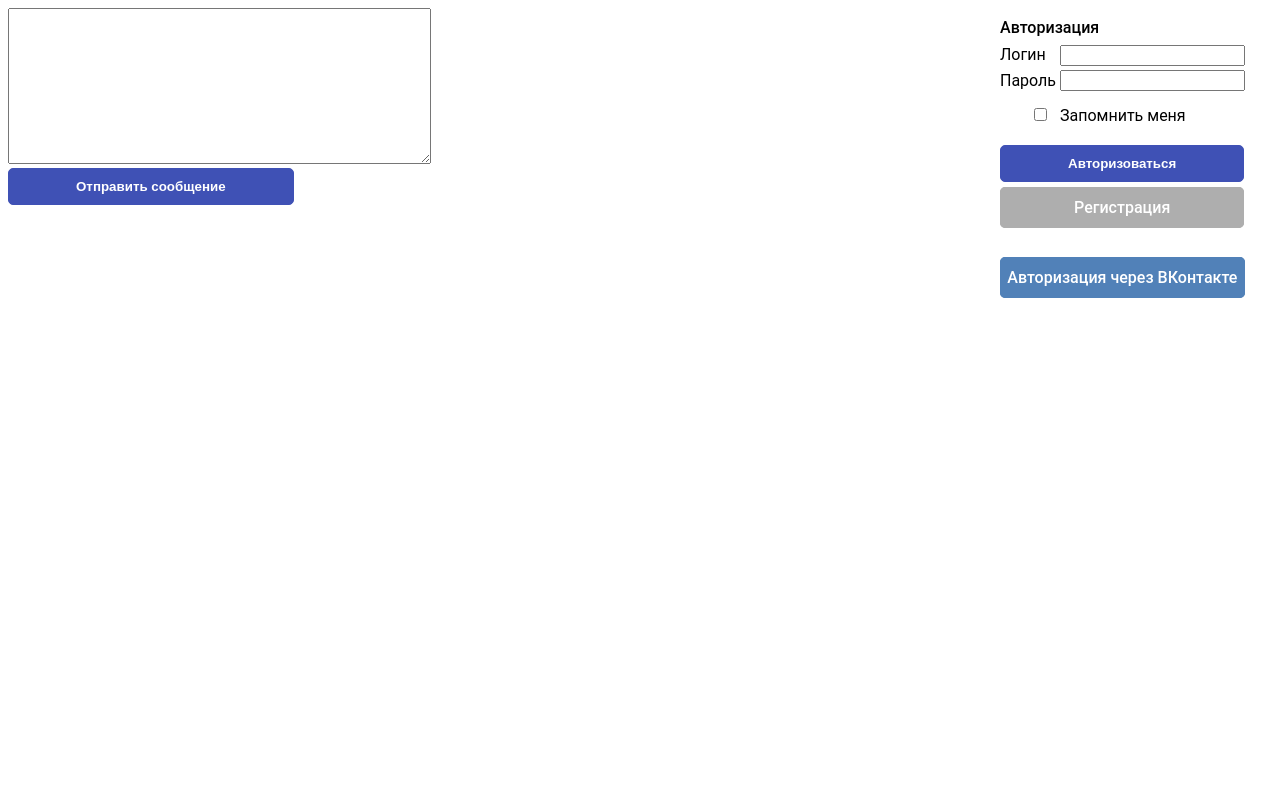
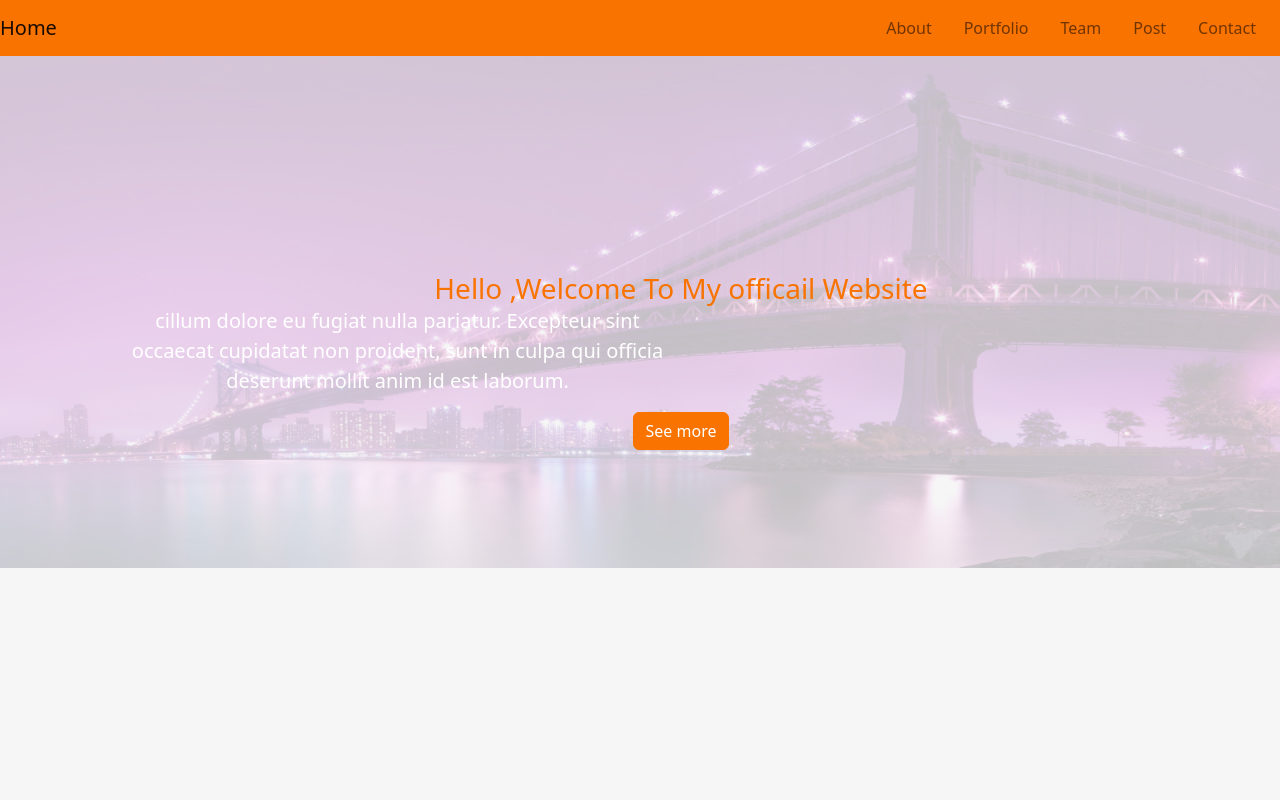
Before and after one commit to serg0592/module_38_final_project_trafic-tracker, a PHP site: page /main in a window 1280 px wide. Run offline with PHP 8.4, Linux system fonts and the light colour scheme; some web fonts are replaced.

Commit message:
Fixing: js, html, css

```diff
--- a/engine/views/main_view.php
+++ b/engine/views/main_view.php
@@ -19,6 +19,6 @@
 <p>
     <a class="reg_link" href="?url=regPage">Регистрация</a>
 </p><br>
-<p>
+<!--<p>
     <a class="reg_linkVK" href="?url=request_oauth">Авторизация через ВКонтакте</a>
-</p>
+</p>-->
--- a/engine/views/template_view.php
+++ b/engine/views/template_view.php
@@ -5,13 +5,13 @@
         <meta name="viewport" content="width=device-width, initial-scale=1.0">
         <link rel="stylesheet" href="css/style.css">
         <!-- CSS only -->
-        <!--<link href="https://cdn.jsdelivr.net/npm/bootstrap@5.2.1/dist/css/bootstrap.min.css" rel="stylesheet" integrity="sha384-iYQeCzEYFbKjA/T2uDLTpkwGzCiq6soy8tYaI1GyVh/UjpbCx/TYkiZhlZB6+fzT" crossorigin="anonymous">--->
+        <link href="https://cdn.jsdelivr.net/npm/bootstrap@5.2.1/dist/css/bootstrap.min.css" rel="stylesheet" integrity="sha384-iYQeCzEYFbKjA/T2uDLTpkwGzCiq6soy8tYaI1GyVh/UjpbCx/TYkiZhlZB6+fzT" crossorigin="anonymous">
         <!-- JavaScript Bundle with Popper -->
-        <!--<script src="https://cdn.jsdelivr.net/npm/bootstrap@5.2.1/dist/js/bootstrap.bundle.min.js" integrity="sha384-u1OknCvxWvY5kfmNBILK2hRnQC3Pr17a+RTT6rIHI7NnikvbZlHgTPOOmMi466C8" crossorigin="anonymous"></script>-->
+        <script src="https://cdn.jsdelivr.net/npm/bootstrap@5.2.1/dist/js/bootstrap.bundle.min.js" integrity="sha384-u1OknCvxWvY5kfmNBILK2hRnQC3Pr17a+RTT6rIHI7NnikvbZlHgTPOOmMi466C8" crossorigin="anonymous"></script>
         <title>SF_AdTech</title>
     </head>
     <body>
-        <!--<nav class="navbar navbar-expand-lg fixed-top ">
+        <nav class="navbar navbar-expand-lg fixed-top ">
             <a class="navbar-brand" href="#">Home</a>
             <button class="navbar-toggler" type="button" data-toggle="collapse" data-target="#navbarSupportedContent" aria-controls="navbarSupportedContent" aria-expanded="false" aria-label="Toggle navigation">
                 <span class="navbar-toggler-icon"></span>
@@ -35,28 +35,42 @@
                     </li>
                 </ul>
             </div>
-        </nav>-->
+        </nav>
         <header class="header">
-            <div class="overlay">
-                <div class="auth_shell">
-                    <?php
-                        //если есть авторизованный пользователь, то подгружаем страницу для него,
-                        //иначе главную страницу
-                        if (isset($authUserData_view)) {
-                            include $authUserData_view;
-                        } elseif ($content_view == 'main_view.php') {
-                            include $content_view;
-                        }
-                    ?>
+            <div class="overlay fixed">
+                <div class="container">
+                    <div class="description text-center">
+                        <h3>
+                            <font color="#f97300">
+                                Hello ,Welcome To My officail Website
+                                <p>
+                                    cillum dolore eu fugiat nulla pariatur. Excepteur sint occaecat cupidatat non
+                                    proident, sunt in culpa qui officia deserunt mollit anim id est laborum.
+                                </p>
+                                <button class="btn btn-outline-secondary">See more</button>
+                            </font>
+                        </h3>
+                    </div>
                 </div>
             </div>
+            <!--<div class="auth_shell">
+                <?php
+                    /*//если есть авторизованный пользователь, то подгружаем страницу для него,
+                    //иначе главную страницу
+                    if (isset($authUserData_view)) {
+                        include $authUserData_view;
+                    } elseif ($content_view == 'main_view.php') {
+                        include $content_view;
+                    }*/
+                ?>
+            </div>-->
         </header>
-        <main class="main">
+        <!--<main class="main">
             <?php
-                //подгружаем содержимое страницы
+                /*//подгружаем содержимое страницы
                 if ($content_view !== 'main_view.php') {
                     include $content_view;
-                }
+                }*/
             ?>
             <div class="msgarea">
                 <form method="post" action="">
@@ -64,9 +78,9 @@
                     <input type="submit" name="sendMsg" value="Отправить сообщение">
                 </form>
             </div>
-        </main>
+        </main>-->
         <footer>
         </footer>
-        <!--<script type="text/javascript" src='js/script.js'></script>-->
+        <script type="text/javascript" src='js/script.js'></script>
     </body>
 </html>
--- /dev/null
+++ b/package.json
@@ -0,0 +1,5 @@
+{
+  "dependencies": {
+    "jquery": "^3.6.1"
+  }
+}
--- a/public/css/style.css
+++ b/public/css/style.css
@@ -1,3 +1,4 @@
+/*
 @font-face {
     font-family: 'Roboto';
     font-style: normal;
@@ -243,12 +244,12 @@ input[name=sendMsg]:hover {
     color:#3F51B5;
     background-color:#fff;
 }
-
+*/
 
 /*bootstrap*/
 
-/*.navbar{
-    background:#F97300;
+.navbar{
+    background: #F97300;
    }
 .nav-link , .navbar-brand{
     color: #f4f4f4;
@@ -273,15 +274,12 @@ input[name=sendMsg]:hover {
 .bg-primary{
     background-color:#343a40!important
     }
-*/
-
-/*header style*/
-
-/*
 .header{
-    background-image: url('img/headerback.jpg');
+    height: 35.5rem;
+    background-image: url('../img/headerback.jpg');
+    background-repeat: no-repeat;
     background-attachment: fixed;
-    background-size: cover;
+    background-size: contain;
     background-position: center;
    }
 .overlay{
@@ -292,4 +290,23 @@ input[name=sendMsg]:hover {
     top: 0;
     background: rgba(244, 244, 244, 0.79);
    }
-*/
+.description{
+    position: absolute;
+    top: 30%;
+    margin: auto;
+    padding: 2em;
+}
+.description h1{
+    color:#F97300 ;
+}
+.description p{
+    color:#fff;
+    font-size: 20px;
+    width: 50%;
+    line-height: 1.5;
+}
+.description button{
+    border:1px  solid #F97300;
+    background:#F97300;
+    color:#fff;
+}
```
Also changed, not shown: package-lock.json (added), 2 other files.
